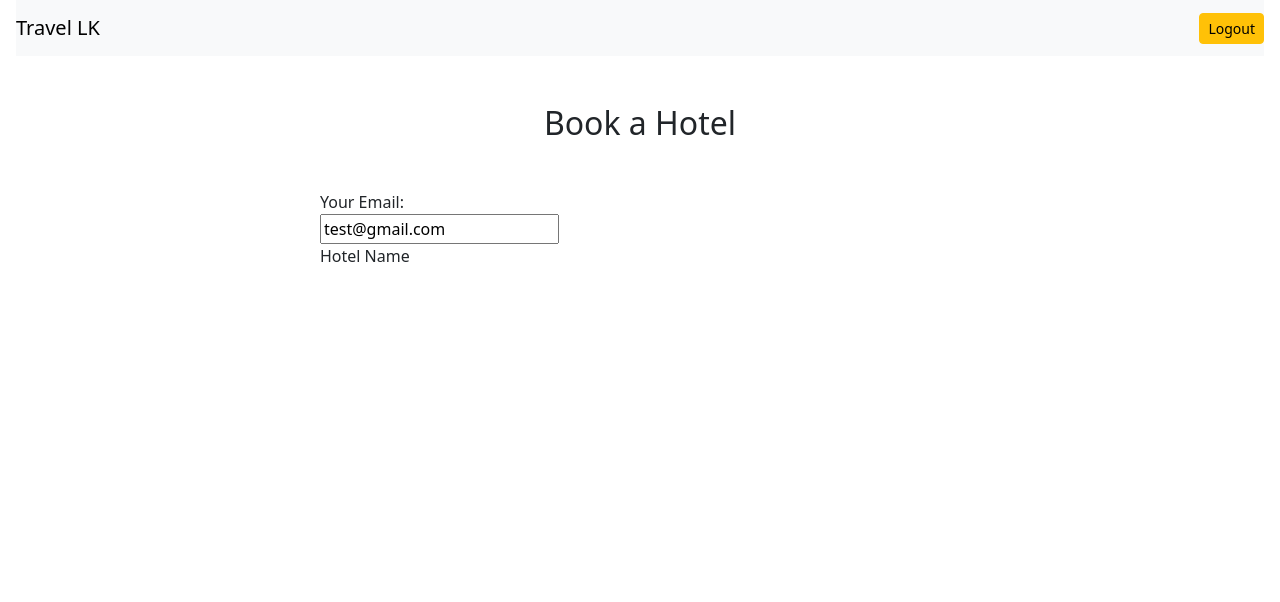
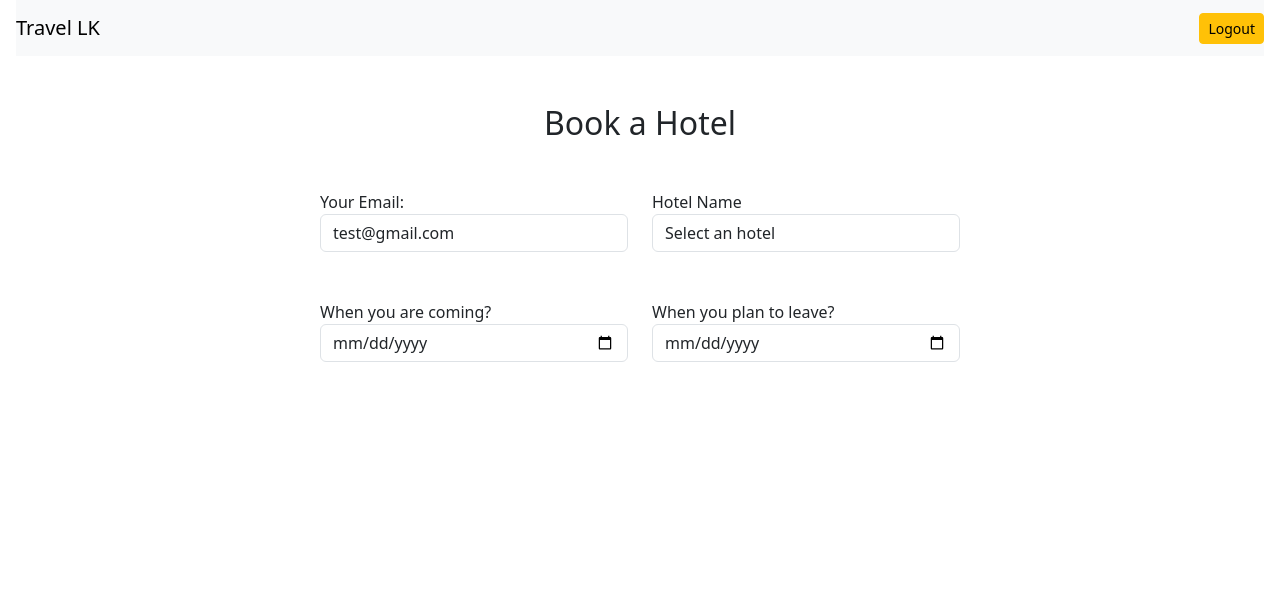
Before and after one commit to Achinit99/1HotelWebsite, a PHP site: page /booking.php in a window 1280 px wide. Shown: the top 602 px of the page. Run offline with PHP 8.4, Linux system fonts and the light colour scheme.

Commit message:
update file

```diff
--- a/booking.php
+++ b/booking.php
@@ -16,15 +16,32 @@
       <form class="w-50 mx-auto mt-5" action="process.php" method="post">
 
         <div class="row">
-          <div class="col-md-6 form-group">
+          <div class="col-6 form-group">
             <label>Your Email: </label>
-            <input type="email" name="uemail" value="test@gmail.com">
+            <input type="email" name="uemail" value="test@gmail.com" class="form-control">
           </div>
 
-          <div class="form-group">
+          <div class="form-group col-6">
             <label>Hotel Name</label>
+            <select class="form-control" name="hotel">
+              <option disabled selected>Select an hotel</option>
+              <option value="Mahaweli Reach">Mahaweli Reach</option>
+              <option value="Earls Regent">Earls Regent</option>
+              <option value="Ganga addara">Ganga addara</option>
+            </select>
+          </div>
+        </div><br><br>
+
+        <div class="row">
+          <div class="form-group col-6">
+            <label>When you are coming?</label>
+            <input type="date" name="sdate" class="form-control">
           </div>
 
+          <div class="form-group col-6">
+            <label>When you plan to leave?</label>
+            <input type="date" name="edate" class="form-control">
+          </div>
         </div>
 
       </form>
```
